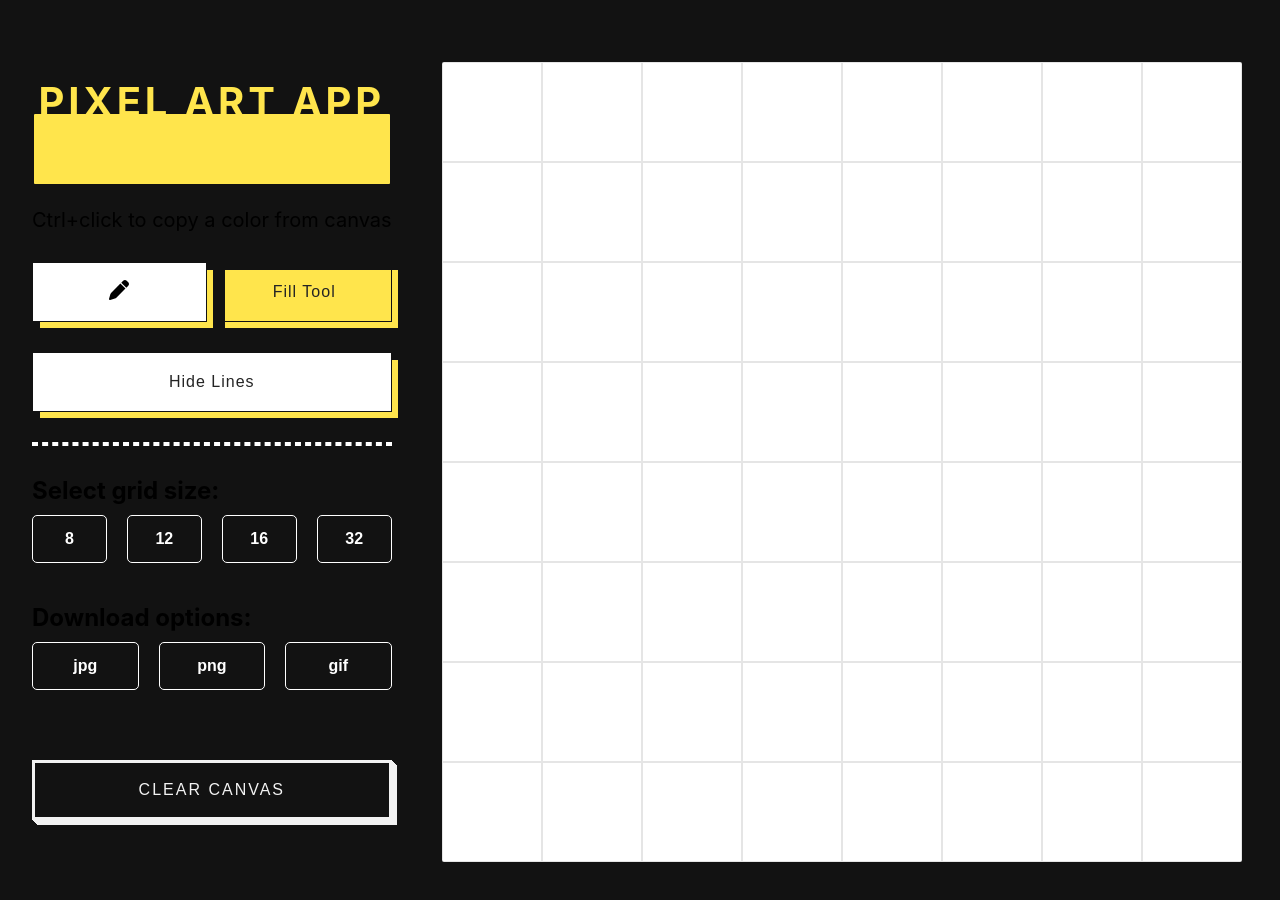
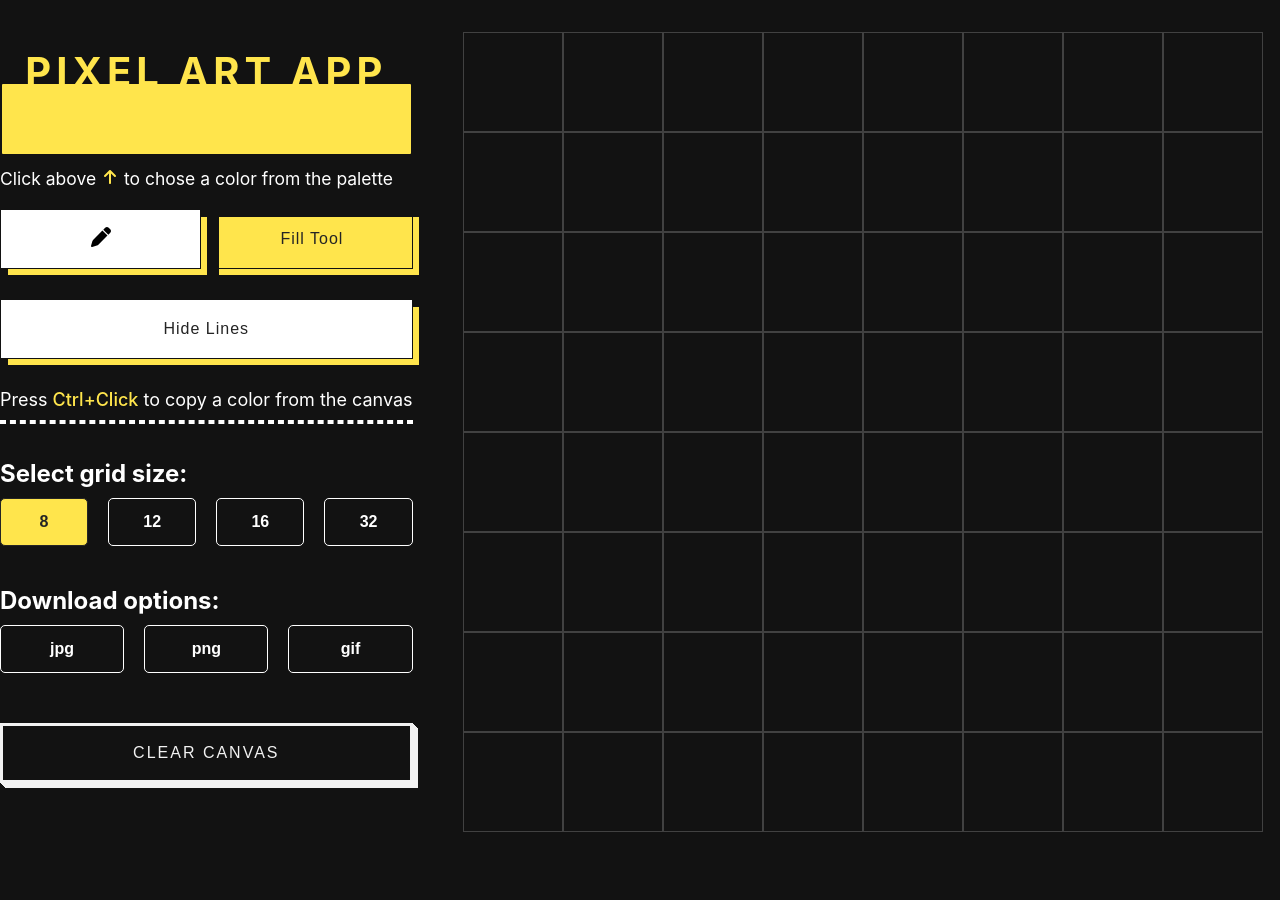
Before and after one commit to marco-reyna/pixel-art, a Vue app: page / in a window 1280 px wide. Shown: the top 900 px of the page. After the commit the page ends 836 px from the top, so only its background shows below. Built offline with nearby package versions, Linux system fonts and the light colour scheme.

Commit message:
added smaller screen message - made small design improvements

```diff
--- a/src/App.vue
+++ b/src/App.vue
@@ -27,7 +27,7 @@ import PixelArt from './views/PixelArt.vue'
 #app {
   max-width: 1280px;
   margin: 0 auto;
-  padding: 2rem;
+  padding-top: 2rem;
 }
 
 </style>
--- a/src/views/PixelArt.vue
+++ b/src/views/PixelArt.vue
@@ -31,7 +31,7 @@ onMounted(() => {
 });
 function setCanvas() {
   ctx.value = canvas.value.getContext('2d');
-  ctx.value.fillStyle = '#ffffff';
+  ctx.value.fillStyle = 'transparent';
   ctx.value.fillRect(0, 0, canvas.value.width, canvas.value.height);
   gridPixelLength.value = canvas.value.width / gridSize.value
 }
@@ -179,8 +179,8 @@ function hexToRgb(hex) {
 
 // CLEAR WHOLE CANVAS
 function clearCanvas() {
-  ctx.value.fillStyle = '#ffffff';
-  ctx.value.fillRect(0, 0, canvas.value.width, canvas.value.height);
+  ctx.value.fillStyle = 'transparent';
+  ctx.value.clearRect(0, 0, canvas.value.width, canvas.value.height);
 }
 
 // GRID LINES
@@ -219,7 +219,7 @@ function downloadPixelArt(type) {
 <template>
   <body>
     <!-- configurations/options -->
-    <section class="configurations-wrapper">
+    <section class="configurations-wrapper hide-on-small-screens">
 
       <h1 :style="{color: colorSelected}">
         Pixel Art App
@@ -232,9 +232,18 @@ function downloadPixelArt(type) {
         type="color"
       >
 
-      <div class="copy-color">
+      <div class="select-color">
         <p>
-          Ctrl+click to copy a color from canvas
+          Click above
+          <span>
+            <svg xmlns="http://www.w3.org/2000/svg" viewBox="0 0 384 512">
+              <path d="M214.6 41.4c-12.5-12.5-32.8-12.5-45.3 0l-160 160c-12.5
+              12.5-12.5 32.8 0 45.3s32.8 12.5 45.3 0L160 141.2V448c0 17.7 14.3
+              32 32 32s32-14.3 32-32V141.2L329.4 246.6c12.5 12.5 32.8 12.5 45.3
+              0s12.5-32.8 0-45.3l-160-160z"/>
+            </svg>
+          </span>
+          to chose a color from the palette
         </p>
       </div>
 
@@ -280,6 +289,14 @@ function downloadPixelArt(type) {
         </button>
       </div>
 
+      <div class="copy-color">
+        <p>
+          Press
+          <span class="yellow-text">Ctrl+Click</span>
+          to copy a color from the canvas
+        </p>
+      </div>
+
       <hr/>
 
       <h2>Select grid size:</h2>
@@ -289,6 +306,9 @@ function downloadPixelArt(type) {
           :key="b"
           @click="b.click"
           class="small-buttons"
+          :style="gridSize === b.size ?
+          'background-color: #ffe54c; color: #242424; border-color: #242424;'
+          : ''"
           >
           {{ b.size }}
         </button>
@@ -317,16 +337,23 @@ function downloadPixelArt(type) {
     </section>
 
     <!-- canvas -->
-    <section>
+    <section class="hide-on-small-screens">
       <div ref="gridLines" id="gridLines">
         <div
-          style="border: 1px solid rgba(0, 0, 0, 0.1);"
+          style="border: 0.5px solid rgba(255,255,255,0.2)"
           v-for="square in squaresLines"
           :key="square"
         ></div>
       </div>
       <canvas ref="canvas" width="800" height="800" @mousedown="paintOnCanvas" />
     </section>
+
+    <!-- small screens message-->
+    <section class="coming-soon-message">
+      <img src="../assets/pizza.png" alt="image of a pizza's slice">
+      <h3>App in smaller screens <span class="yellow-text">coming soon</span></h3>
+    </section>
+
   </body>
 </template>
 
@@ -341,12 +368,12 @@ function downloadPixelArt(type) {
 body {
   display: flex;
   gap: 50px;
-  padding: 30px 0;
 }
 
 canvas {
   cursor: pointer;
   border-radius: 2px;
+  padding: 0;
 }
 
 h1 {
@@ -354,21 +381,31 @@ h1 {
   line-height: 40px;
   font-weight: 700;
   text-transform: uppercase;
-  /* text-shadow: 2px 0 #fff, -2px 0 #fff, 0 2px #fff, 0 -2px #fff,
-  1px 1px #fff, -1px -1px #fff, 1px -1px #fff, -1px 1px #fff; */
   margin-bottom: -12px;
-  letter-spacing: 3.8px;
+  letter-spacing: 5px;
   text-align: center;
+}
+
+h2 {
+  color: #ffffff;
+}
+
+h3 {
+  color: #ffffff;
 }
 
 button {
   cursor: pointer;
 }
 
+p {
+  color: #ffffff;
+}
+
 hr {
   border: 2px dashed #FFF;
   width: 100%;
-  margin-bottom: 30px;
+  margin-bottom: 35px;
 }
 
 .configurations-wrapper {
@@ -448,9 +485,26 @@ hr {
 }
 
 .copy-color {
-  text-align: center;
-  font-size: 20px;
-  padding: 10px 0;
+  font-size: 18px;
+  padding: 0px 0 10px 0;
+}
+
+.yellow-text {
+  color: #ffe54c;
+  font-weight: 500;
+}
+
+.select-color {
+  width: 100%;
+  display: flex;
+  font-size: 17.5px;
+  justify-content: space-between;
+}
+
+.select-color span svg {
+  fill: #ffe54c;
+  width: 18px;
+  padding: 0 3px 0 3px;
 }
 
 .grid-size-buttons-wrapper {
@@ -496,7 +550,7 @@ hr {
   grid-template-columns: repeat(3, 1fr);
   grid-gap: 20px;
   grid-auto-rows: minmax(20px, auto);
-  padding: 10px 0 60px 0;
+  padding: 10px 0 40px 0;
 }
 
 .button-clear-canvas {
@@ -521,4 +575,26 @@ hr {
   left: 5px;
 }
 
+.coming-soon-message {
+  display: none;
+  max-width: 50%;
+  max-height: 50%;
+  margin: 0 auto;
+  text-align: center;
+}
+
+.coming-soon-message img {
+  width: 100%;
+}
+
+@media (max-width: 1200px) {
+  .hide-on-small-screens {
+    display: none;
+  }
+
+  .coming-soon-message {
+    display: unset;
+  }
+}
+
 </style>
```
Also changed, not shown: src/assets/pizza.png (added).
